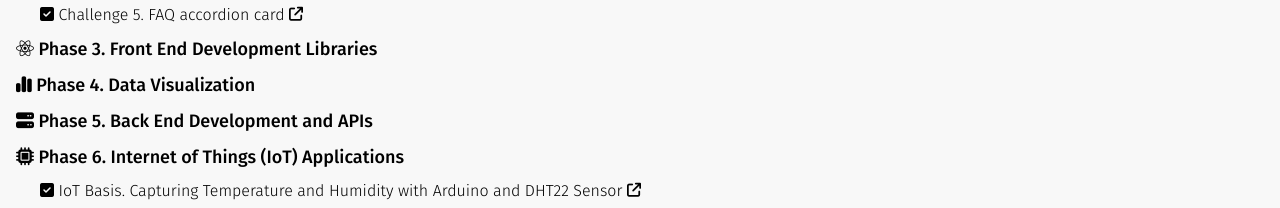
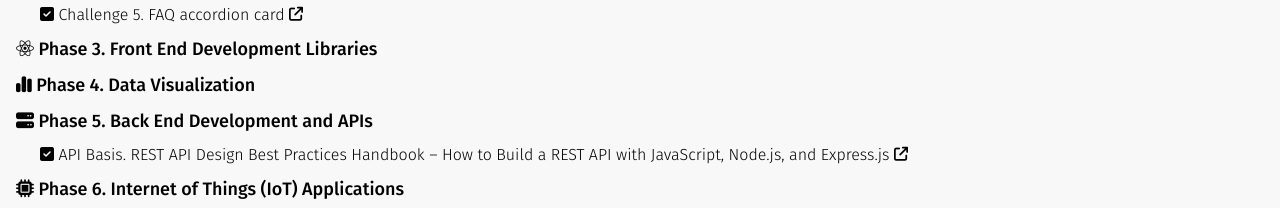
Before and after one commit to gusanchefullstack/gusanchefullstackdev-landing, a website built with Vite: page index.html in a window 1280 px wide. Shown: the part 1285-1493 px from the top of the page. Built offline with nearby package versions, Linux system fonts and the light colour scheme.

Commit message:
Add first API project based in freecodecamp paper

```diff
--- a/index.html
+++ b/index.html
@@ -195,6 +195,11 @@
             <h3 class="phase-title"><i class="fa-brands fa-react"></i> Phase 3. Front End Development Libraries</h3>
             <h3 class="phase-title"><i class="fa-solid fa-chart-simple"></i> Phase 4. Data Visualization</h3>
             <h3 class="phase-title"><i class="fa-solid fa-server"></i> Phase 5. Back End Development and APIs</h3>
+            <ul class="px-6 text-xs font-light lg:text-base">
+              <li class="mb-2"><i class="fa-solid fa-square-check"></i> API Basis. <a
+                href="https://github.com/gusanchefullstack/crossfit-wod-api" target="_blank">REST API Design Best Practices Handbook – How to Build a REST API with JavaScript, Node.js, and Express.js <i class="fa-solid fa-arrow-up-right-from-square fa-sm"></i></a>
+              </li>
+            </ul>
             <h3 class="phase-title"><i class="fa-solid fa-microchip"></i> Phase 6. Internet of Things (IoT) Applications</h3>
             <ul class="px-6 text-xs font-light lg:text-base">
               <li class="mb-2"><i class="fa-solid fa-square-check"></i> IoT Basis. <a
```
